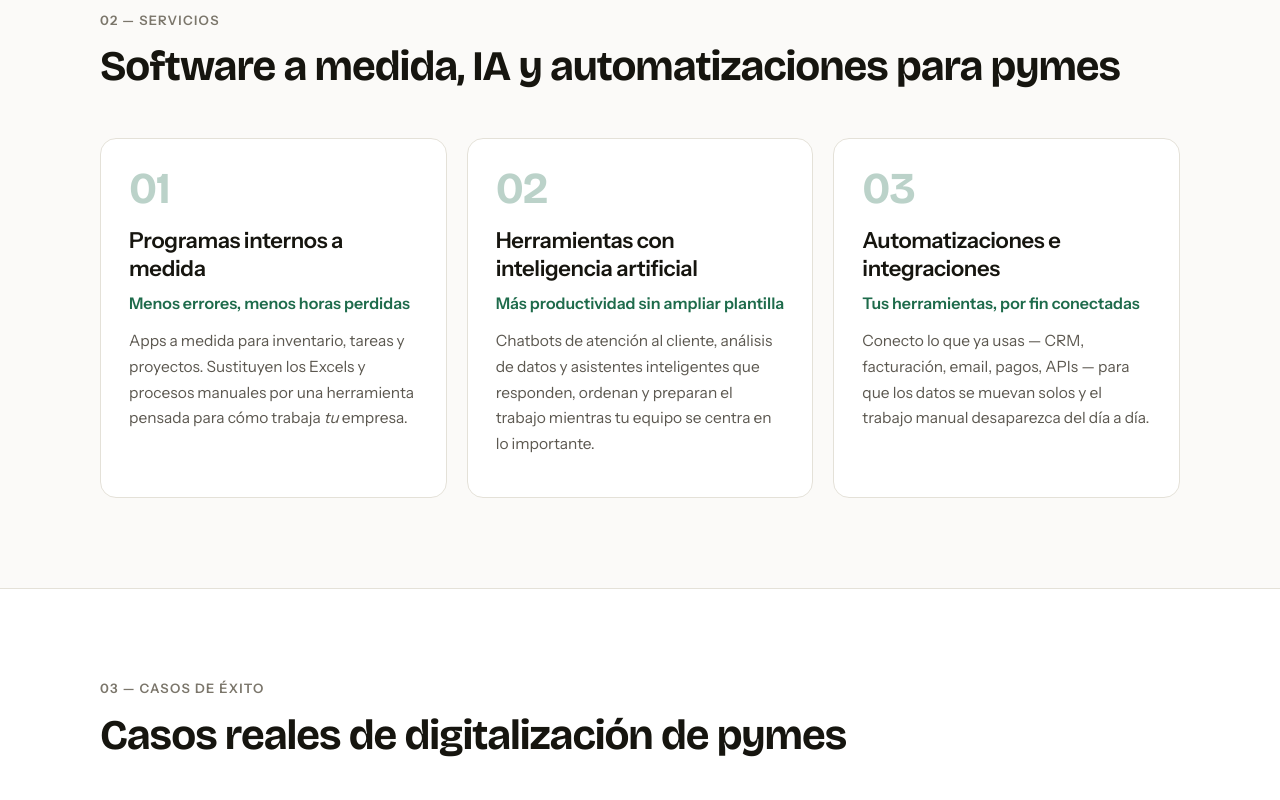
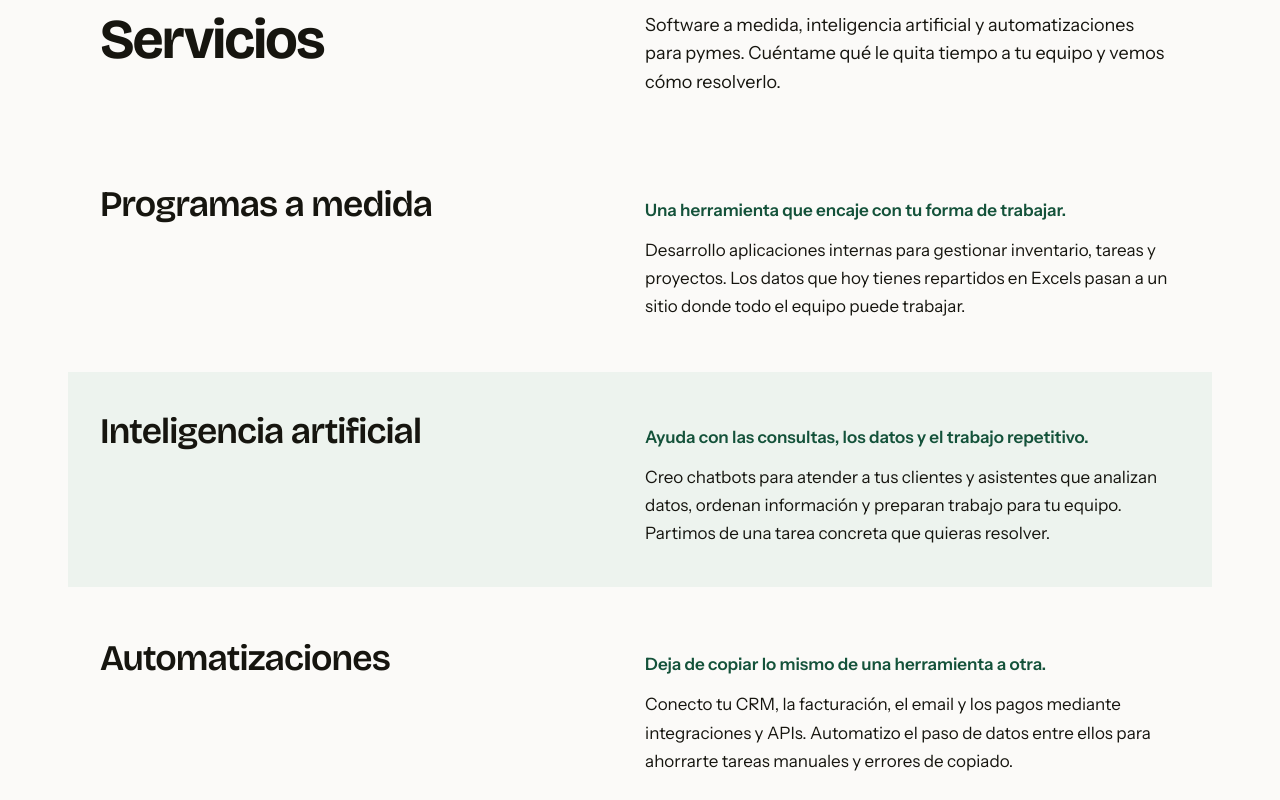
Before and after one commit to pedrofmu/portfolio, a Next.js app: page / in a window 1280 px wide. Shown: the part 1600-2400 px from the top of the page. Built offline with nearby package versions, Linux system fonts and the light colour scheme.

Commit message:
Remove AI looking

```diff
--- a/src/components/Proceso.tsx
+++ b/src/components/Proceso.tsx
@@ -1,58 +1,68 @@
-import Reveal from "./Reveal";
-import { Section, SectionHeading, containerClass } from "./ui";
+import { containerClass } from "./ui";
 
 const steps = [
   {
-    step: "Paso 1",
-    title: "Llamada inicial gratuita",
-    body: "30 minutos para entender tu problema. Si no te puedo ayudar, te lo digo claro.",
+    title: "Me cuentas qué necesitas",
+    body: "Empezamos con una llamada gratuita de 30 minutos para entender cómo trabajáis y dónde está el problema. Si no te puedo ayudar, te lo digo.",
   },
   {
-    step: "Paso 2",
-    title: "Propuesta clara",
-    body: "Qué se hace, en cuánto tiempo y por cuánto. Presupuesto cerrado: sabes el precio antes de empezar, sin sorpresas.",
+    title: "Acordamos alcance y precio",
+    body: "Te paso una propuesta con lo que voy a hacer, los plazos y un presupuesto cerrado. Lo dejamos acordado antes de empezar a programar.",
   },
   {
-    step: "Paso 3",
-    title: "Desarrollo con avances",
-    body: "Vas viendo el progreso en versiones que puedes probar. Nada de desaparecer tres meses.",
+    title: "Pruebas los avances",
+    body: "Durante el desarrollo te enseño versiones que puedes usar. Las revisamos juntos para comprobar que la herramienta encaja con vuestro trabajo.",
   },
   {
-    step: "Paso 4",
-    title: "Entrega y soporte",
-    body: "Te entrego la herramienta funcionando, con formación para tu equipo y soporte después.",
+    title: "Lo ponemos en marcha",
+    body: "Te entrego la herramienta funcionando y enseño a tu equipo a usarla. Después de la entrega, sigo disponible para daros soporte.",
   },
 ];
 
 export default function Proceso() {
   return (
-    <Section id="proceso" white labelledBy="proceso-title">
-      <Reveal className={containerClass}>
-        <SectionHeading
-          index="06 — Cómo trabajo"
-          title="Sencillo de principio a fin"
-          titleId="proceso-title"
-          copy="Trabajar con un freelance no debería dar vértigo. Por eso el proceso es corto, claro y sin letra pequeña."
-        />
-        <ol className="m-0 grid list-none grid-cols-4 gap-[18px] p-0 max-[960px]:grid-cols-2 max-[620px]:grid-cols-1">
+    <section
+      id="proceso"
+      aria-labelledby="proceso-title"
+      className="bg-white pt-[100px] pb-[112px] text-ink max-[820px]:pt-[76px] max-[820px]:pb-[88px] max-[620px]:py-14"
+    >
+      <div
+        className={`${containerClass} grid grid-cols-[1fr_1.15fr] items-start gap-x-20 gap-y-12 max-[820px]:grid-cols-1 max-[620px]:gap-y-10`}
+      >
+        <div>
+          <h2
+            id="proceso-title"
+            className="mb-7 font-display text-[clamp(38px,5vw,56px)] leading-[1.05] font-bold tracking-[-0.035em] text-balance"
+          >
+            Cómo trabajo
+          </h2>
+          <p className="max-w-[26ch] text-[clamp(22px,2.3vw,28px)] leading-[1.35] font-medium tracking-[-0.015em] text-pretty">
+            Hablas directamente conmigo, desde la primera llamada hasta la entrega.
+          </p>
+          <a
+            href="#contacto"
+            className="mt-6 inline-flex min-h-11 items-center text-[17px] font-semibold text-green underline decoration-green/40 decoration-2 underline-offset-[6px] transition-colors duration-200 hover:text-green-dark hover:decoration-green-dark active:translate-y-px"
+          >
+            Cuéntame tu caso
+          </a>
+        </div>
+
+        <ol
+          role="list"
+          className="m-0 flex list-none flex-col gap-10 p-0 max-[620px]:gap-8"
+        >
           {steps.map((item) => (
-            <li
-              key={item.step}
-              className="group min-h-[245px] rounded-md border border-line bg-paper px-[23px] py-[25px] transition duration-200 hover:border-[rgba(30,107,75,0.7)] hover:shadow-soft max-[960px]:min-h-[210px] max-[620px]:min-h-0"
-            >
-              <span className="mb-[15px] inline-block font-display text-[14px] font-bold text-[rgba(30,107,75,0.5)] transition-colors duration-200 group-hover:text-green">
-                {item.step}
-              </span>
-              <h3 className="mb-3 text-[19px] leading-[1.28] font-semibold">
+            <li key={item.title}>
+              <h3 className="mb-3 font-display text-[24px] leading-[1.2] font-semibold tracking-[-0.02em] text-balance">
                 {item.title}
               </h3>
-              <p className="mb-0 text-[15px] leading-[1.62] text-ink-soft">
+              <p className="max-w-[54ch] text-[17px] leading-[1.65] text-pretty">
                 {item.body}
               </p>
             </li>
           ))}
         </ol>
-      </Reveal>
-    </Section>
+      </div>
+    </section>
   );
 }
--- a/src/components/Servicios.tsx
+++ b/src/components/Servicios.tsx
@@ -1,74 +1,61 @@
-import Reveal from "./Reveal";
-import { Section, SectionHeading, containerClass } from "./ui";
+import { Section, containerClass } from "./ui";
 
 const services = [
   {
-    number: "01",
-    title: "Programas internos a medida",
-    outcome: "Menos errores, menos horas perdidas",
-    body: (
-      <>
-        Apps a medida para inventario, tareas y proyectos. Sustituyen los Excels y
-        procesos manuales por una herramienta pensada para cómo trabaja <em>tu</em>{" "}
-        empresa.
-      </>
-    ),
+    title: "Programas a medida",
+    lead: "Una herramienta que encaje con tu forma de trabajar.",
+    body: "Desarrollo aplicaciones internas para gestionar inventario, tareas y proyectos. Los datos que hoy tienes repartidos en Excels pasan a un sitio donde todo el equipo puede trabajar.",
   },
   {
-    number: "02",
-    title: "Herramientas con inteligencia artificial",
-    outcome: "Más productividad sin ampliar plantilla",
-    body: "Chatbots de atención al cliente, análisis de datos y asistentes inteligentes que responden, ordenan y preparan el trabajo mientras tu equipo se centra en lo importante.",
+    title: "Inteligencia artificial",
+    lead: "Ayuda con las consultas, los datos y el trabajo repetitivo.",
+    body: "Creo chatbots para atender a tus clientes y asistentes que analizan datos, ordenan información y preparan trabajo para tu equipo. Partimos de una tarea concreta que quieras resolver.",
   },
   {
-    number: "03",
-    title: "Automatizaciones e integraciones",
-    outcome: "Tus herramientas, por fin conectadas",
-    body: "Conecto lo que ya usas — CRM, facturación, email, pagos, APIs — para que los datos se muevan solos y el trabajo manual desaparezca del día a día.",
+    title: "Automatizaciones",
+    lead: "Deja de copiar lo mismo de una herramienta a otra.",
+    body: "Conecto tu CRM, la facturación, el email y los pagos mediante integraciones y APIs. Automatizo el paso de datos entre ellos para ahorrarte tareas manuales y errores de copiado.",
   },
 ];
 
 export default function Servicios() {
   return (
     <Section id="servicios" labelledBy="servicios-title">
-      <Reveal className={containerClass}>
-        <SectionHeading
-          index="02 — Servicios"
-          title="Software a medida, IA y automatizaciones para pymes"
-          titleId="servicios-title"
-        />
-        <div className="grid grid-cols-3 gap-5 max-[960px]:grid-cols-2 max-[620px]:grid-cols-1">
-          {services.map((service, i) => {
-            const isLast = i === services.length - 1;
-            return (
-              <article
-                key={service.number}
-                className={`group flex min-h-[360px] flex-col rounded-md border border-line bg-white p-7 transition duration-200 hover:border-[rgba(30,107,75,0.7)] hover:shadow-soft max-[620px]:min-h-0 ${
-                  isLast
-                    ? "max-[960px]:col-span-2 max-[960px]:min-h-0 max-[620px]:col-span-1"
-                    : ""
-                }`}
-              >
-                <p
-                  aria-hidden="true"
-                  className="mb-4 font-display text-[44px] leading-none font-bold tracking-[-0.02em] text-[rgba(30,107,75,0.3)] transition-colors duration-200 group-hover:text-green"
-                >
-                  {service.number}
-                </p>
-                <h3 className="mb-[10px] text-[22px] leading-[1.25] font-semibold tracking-[-0.015em]">
+      <div className={containerClass}>
+        <div className="mb-12 grid grid-cols-[1fr_1.15fr] items-start gap-x-20 gap-y-5 max-[820px]:grid-cols-1 max-[620px]:mb-8">
+          <h2
+            id="servicios-title"
+            className="font-display text-[clamp(38px,5vw,56px)] leading-[1.05] font-bold tracking-[-0.035em]"
+          >
+            Servicios
+          </h2>
+          <p className="max-w-[48ch] text-[18px] leading-[1.6] text-pretty">
+            Software a medida, inteligencia artificial y automatizaciones para
+            pymes. Cuéntame qué le quita tiempo a tu equipo y vemos cómo resolverlo.
+          </p>
+        </div>
+
+        <div className="flex flex-col gap-3 max-[620px]:gap-2">
+          {services.map((service) => (
+            <article
+              key={service.title}
+              className="-mx-8 px-8 py-10 even:bg-green-wash max-[820px]:-mx-6 max-[820px]:px-6 max-[620px]:-mx-5 max-[620px]:px-5 max-[620px]:py-8"
+            >
+              <div className="grid grid-cols-[1fr_1.15fr] items-baseline gap-x-20 gap-y-5 max-[820px]:grid-cols-1 max-[620px]:gap-y-4">
+                <h3 className="max-w-[15ch] font-display text-[clamp(28px,3.2vw,36px)] leading-[1.12] font-semibold tracking-[-0.025em] text-balance">
                   {service.title}
                 </h3>
-                <p className="mb-[13px] leading-[1.45] font-semibold text-green">
-                  {service.outcome}
-                </p>
-                <p className="mb-0 text-[15.5px] leading-[1.65] text-ink-soft">
-                  {service.body}
-                </p>
-              </article>
-            );
-          })}
+                <div className="max-w-[54ch] text-[17px] leading-[1.65]">
+                  <p className="mb-3 font-semibold text-green-dark text-pretty">
+                    {service.lead}
+                  </p>
+                  <p className="text-pretty">{service.body}</p>
+                </div>
+              </div>
+            </article>
+          ))}
         </div>
-      </Reveal>
+      </div>
     </Section>
   );
 }
```
